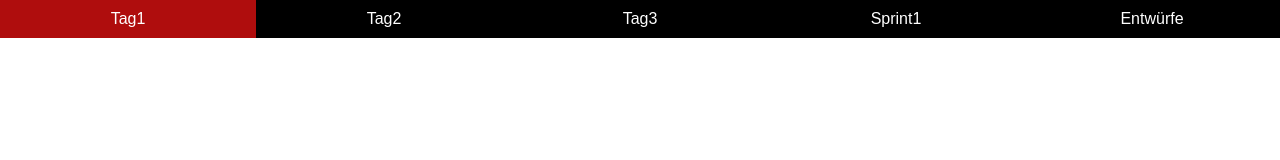
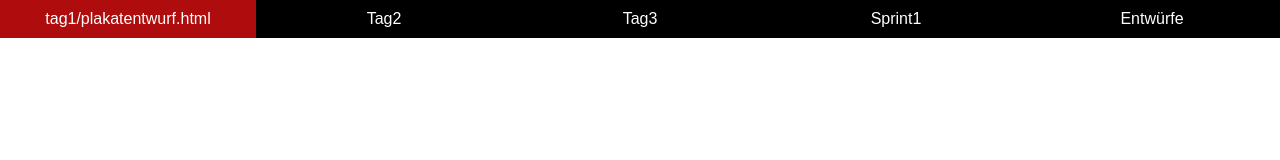
Before and after one commit to Skuyngel/KickWeb2024, a plain HTML site: page index.html in a window 1280 px wide. Drawn offline with Linux system fonts and the light colour scheme.

Commit message:
Update index.html

```diff
--- a/index.html
+++ b/index.html
@@ -13,7 +13,7 @@
 
       <!-- (C) MENU ITEMS -->
       <div id="hamitems">
-        <a href="a.html">Tag1</a>
+        <a href="a.html">tag1/plakatentwurf.html</a>
         <a href="b.html">Tag2</a>
         <a href="c.html">Tag3</a>
         <a href="tag4/plakat-grid-ver/plakat_entwurf_1.html">Sprint1</a>
```
